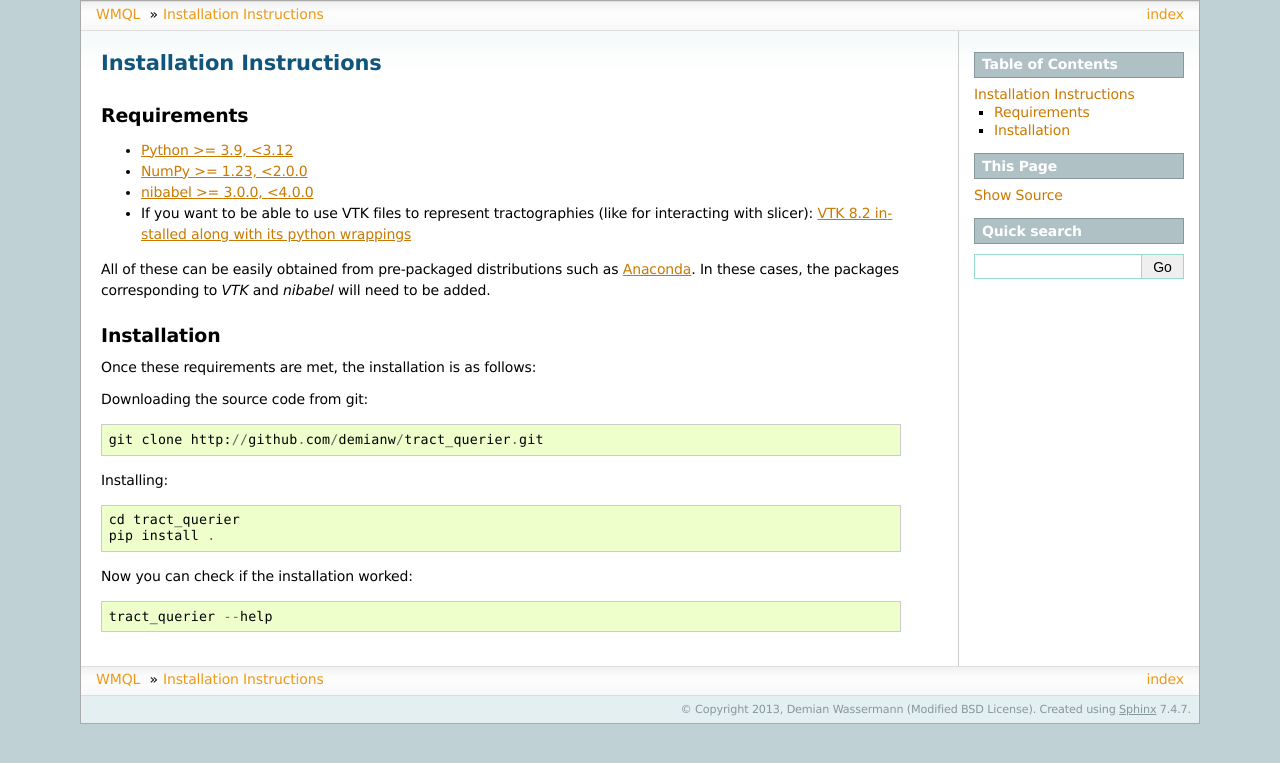
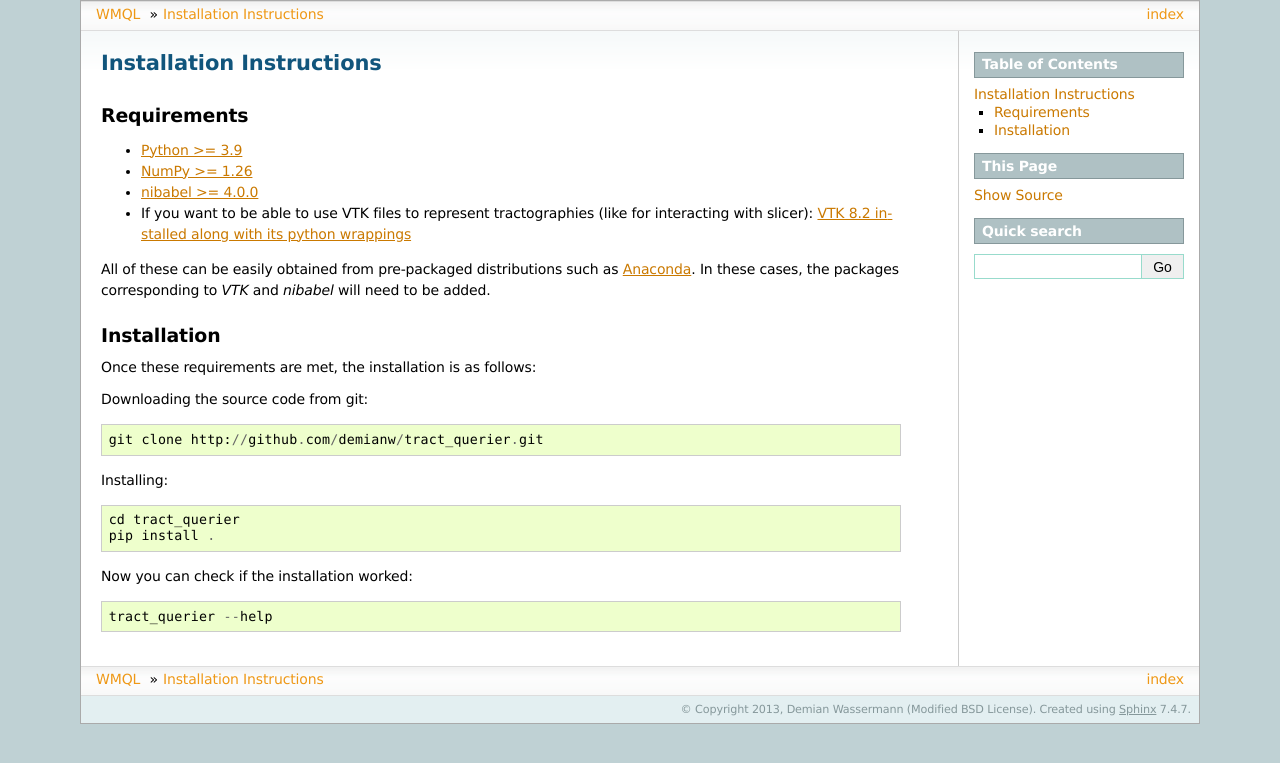
Before and after one commit to demianw/tract_querier, a Sphinx documentation site: the page built from doc/installation_instructions.rst, in a window 1280 px wide. Shown: the top 763 px of the page. Built offline with Sphinx 7.4.7, drawn with Linux system fonts in a browser that asks for light colours; formulas are drawn with MathJax 3; the version number could not be read and is left out.

Commit message:
DOC: Update package versions in installation instructions (#92)
Update package version in installation instructions.

After commits 813b570 and e72d4e3 were merged, the minimum `NiBabel`
version was raised to 4.0.0 and the restriction on newer versions was
removed, and the minimum `NumPy` version was raised to 1.26 and newer
versions were allowed.

This enabled to use Python version greater than 3.12.

```diff
--- a/doc/installation_instructions.rst
+++ b/doc/installation_instructions.rst
@@ -6,9 +6,9 @@ Installation Instructions
 
 Requirements
 ------------
-* `Python >= 3.9, <3.12 <http://www.python.org>`_
-* `NumPy >= 1.23, <2.0.0 <http://www.numpy.org>`_
-* `nibabel >= 3.0.0, <4.0.0 <http://nipy.sourceforge.net/nibabel/>`_
+* `Python >= 3.9 <http://www.python.org>`_
+* `NumPy >= 1.26 <http://www.numpy.org>`_
+* `nibabel >= 4.0.0 <http://nipy.sourceforge.net/nibabel/>`_
 * If you want to be able to use VTK files to represent tractographies (like for interacting with slicer): `VTK 8.2 installed along with its python wrappings <http://www.vtk.org>`_
 
 All of these can be easily obtained from pre-packaged distributions such as `Anaconda <http://docs.continuum.io/anaconda/index.html>`_. In these cases, the packages corresponding to *VTK* and *nibabel* will need to be added.
```
